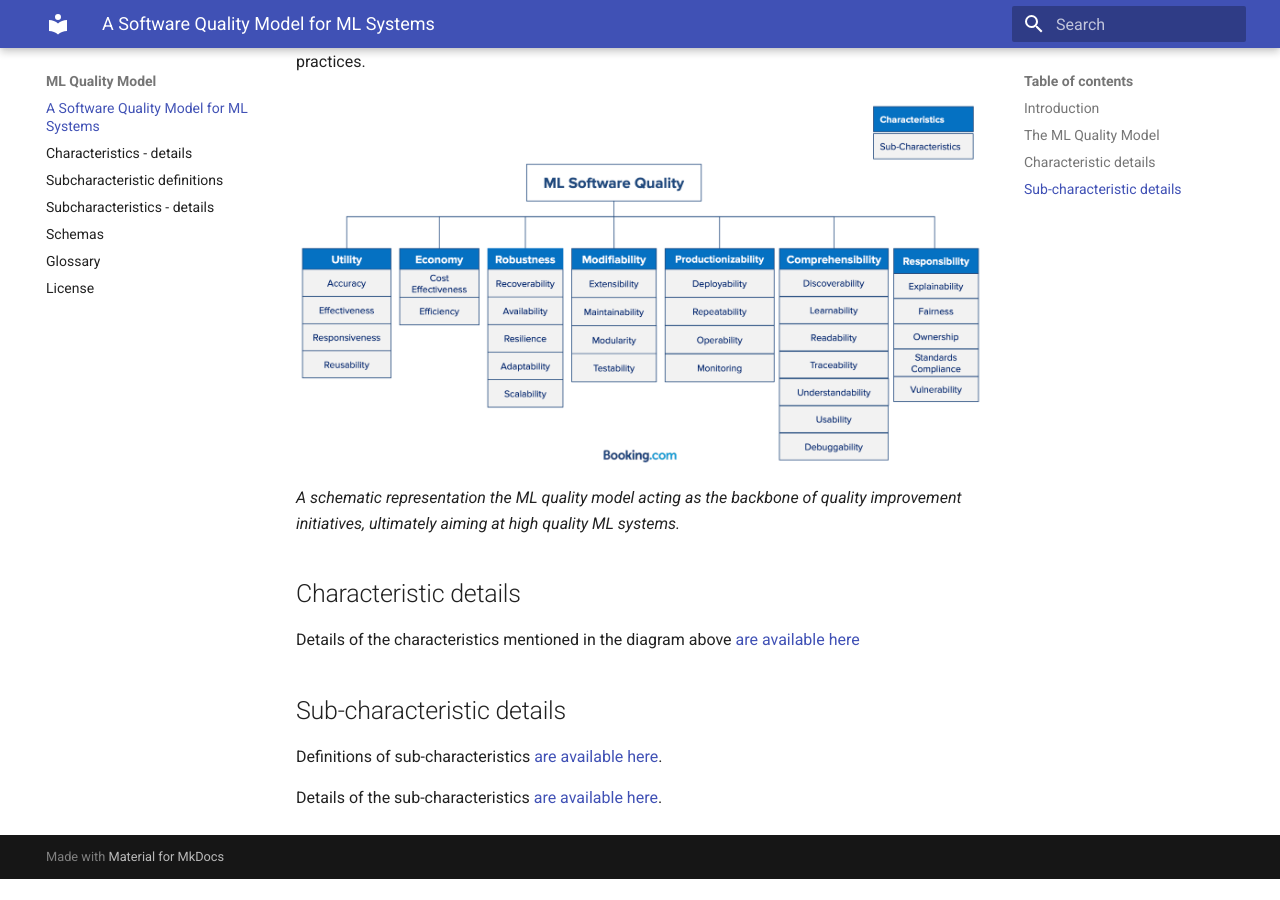
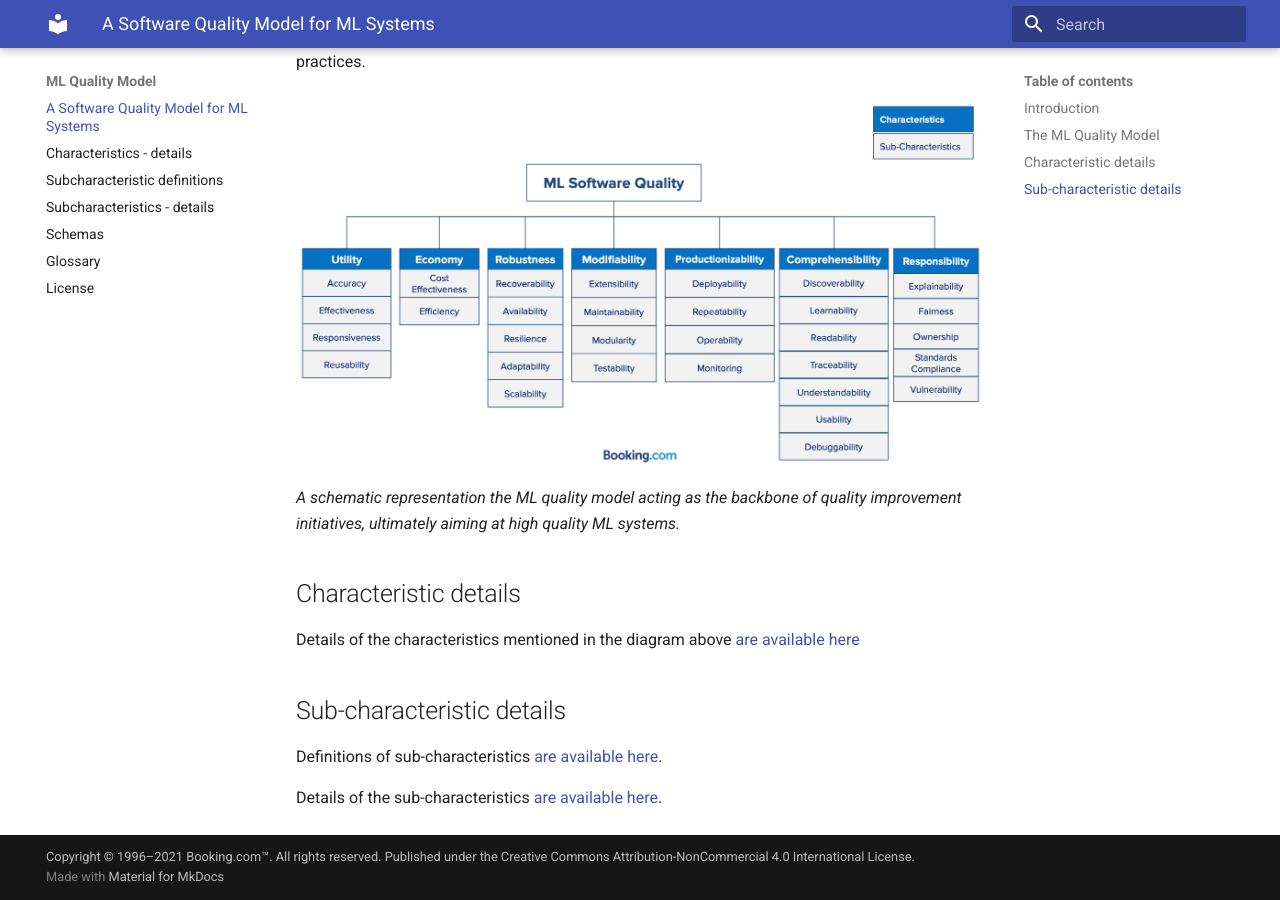
Before and after one commit to bookingcom/ml-quality-model, an MkDocs documentation site: the page built from docs/README.md, in a window 1280 px wide and 900 px high, scrolled down 519 px. Built offline with MkDocs 1.6.1 and Material for MkDocs 9.7.7, drawn with Linux system fonts in a browser that asks for light colours; before the commit the page ends 1398 px from its top, so only the background shows below that.

Commit message:
Added copyright information

```diff
--- a/mkdocs.yml
+++ b/mkdocs.yml
@@ -8,3 +8,4 @@ nav:
   - 'schemas.md'
   - 'glossary.md'
   - 'license.md'
+copyright: Copyright © 1996–2021 Booking.com&trade;. All rights reserved. Published under the Creative Commons Attribution-NonCommercial 4.0 International License.
```
